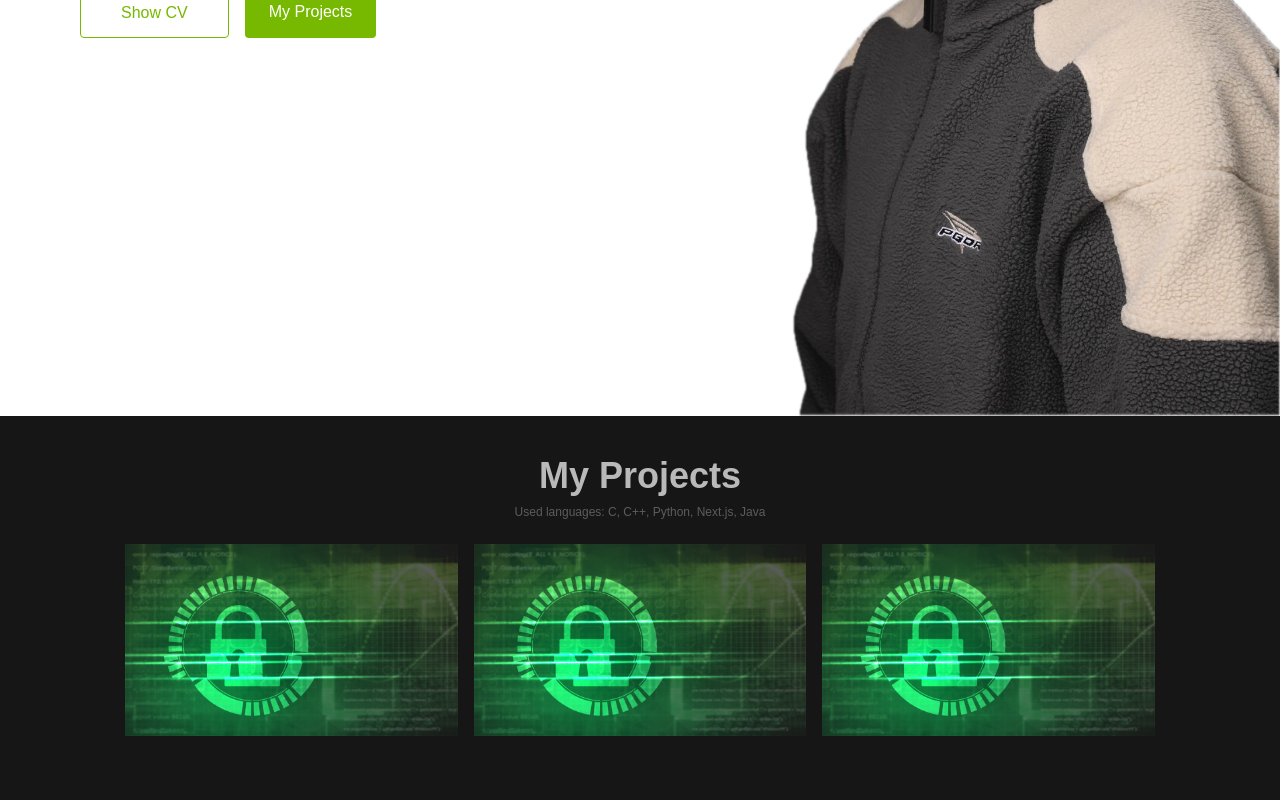
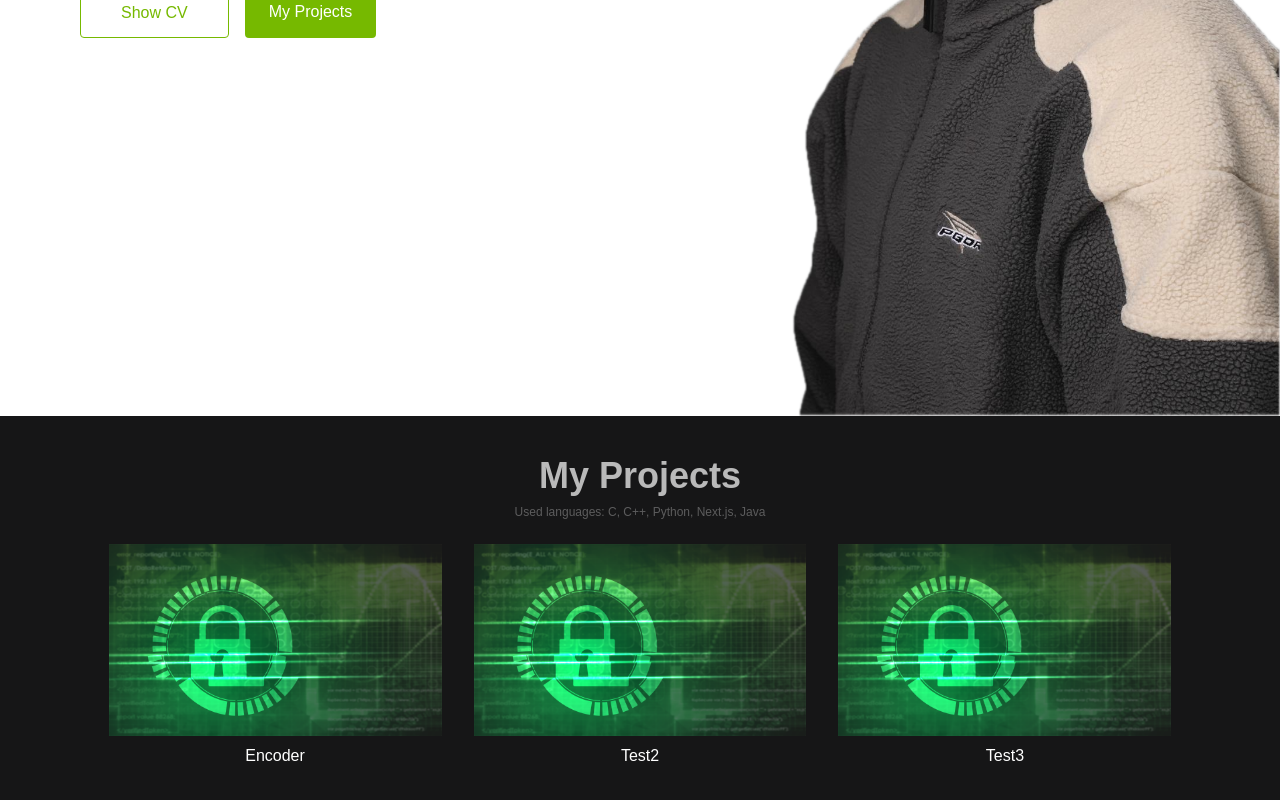
Before and after one commit to txmxn/my-portfolio, a Next.js app: page / in a window 1280 px wide. Shown: the part 518-1318 px from the top of the page. Built offline with nearby package versions, Linux system fonts and the light colour scheme.

Commit message:
Added array for projects for modularity

```diff
--- a/app/components/Projects.js
+++ b/app/components/Projects.js
@@ -1,4 +1,25 @@
 // components/Projects.js
+const projectsData = [
+    {
+        id: 1,
+        imageSrc: "images/encoder.png",
+        altText: "Encoder",
+        description: "Encoder",
+    },
+    {
+        id: 2,
+        imageSrc: "images/encoder.png",
+        altText: "Project 2",
+        description: "Test2",
+    },
+    {
+        id: 3,
+        imageSrc: "images/encoder.png",
+        altText: "Project 3",
+        description: "Test3",
+    },
+];
+
 export default function Projects() {
     return (
         <section id="projects" className="w-full min-h-96 flex items-start justify-center px-4 bg-dunkelgrau">
@@ -9,10 +30,13 @@ export default function Projects() {
                 <p className="text-white text-center text-opacity-30 text-xs">
                     Used languages: C, C++, Python, Next.js, Java
                 </p>
-                <div className="flex flex-wrap gap-4 justify-center pt-6">
-                    <img src="images/encoder.png" alt="En/Decoder" className="h-48" />
-                    <img src="images/encoder.png" alt="Project 2" className="h-48" />
-                    <img src="images/encoder.png" alt="Project 3" className="h-48" />
+                <div className="flex flex-wrap gap-8 justify-center pt-6">
+                    {projectsData.map((project) => (
+                        <div key={project.id} className="flex flex-col items-center">
+                            <img src={project.imageSrc} alt={project.altText} className="h-48" />
+                            <p className="text-white text-base mt-2">{project.description}</p>
+                        </div>
+                    ))}
                 </div>
 
             </div>
```
